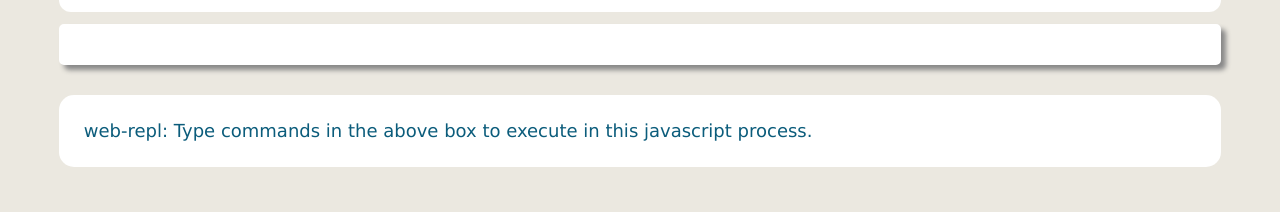
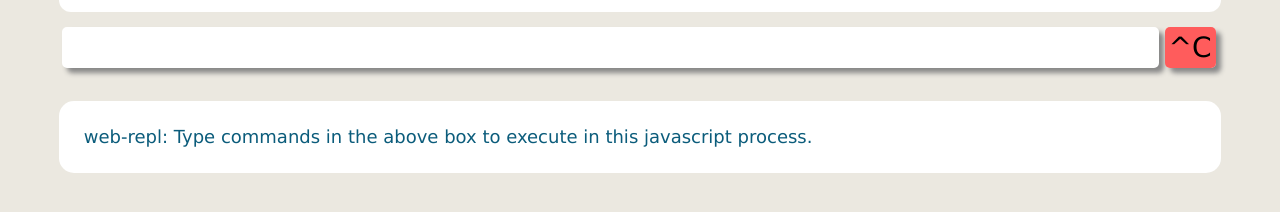
Before and after one commit to mmattozzi/webrepl, a website: page index.html in a window 1280 px wide. Drawn offline with Linux system fonts and the light colour scheme; no server answers.

Commit message:
Adding clear method/button to break up broken commands

```diff
--- a/index.html
+++ b/index.html
@@ -7,9 +7,34 @@
                 margin-top: 0px;
             }
 
-            input#in {
+            table#input-bar {
                 width:92%;
                 margin-left: 4%;
+            }
+
+            #clear {
+                width: 100%;
+                font-size:28px;
+                font-family:Verdana;
+                background-color: #FF5C5C;
+                -moz-border-radius: 5px;
+                -webkit-border-radius: 5px;
+                border-radius: 5px;
+                padding: 4px;
+                margin-top: 0px; margin-bottom: 0px;
+                margin-left: 2px; margin-right: 2px;
+                box-shadow: 5px 5px 5px #888;
+                -moz-box-shadow: 5px 5px 5px #888;
+                -webkit-box-shadow: 5px 5px 5px #888;
+            }
+
+            #clear:hover {
+                cursor:pointer;
+                background-color: red;
+            }
+
+            input#in {
+                width: 100%;
                 font-size:30px;
                 font-family:Verdana;
                 color:#0B5C7B;
@@ -86,12 +111,24 @@
                     }
                 });
 
+                $('#clear').width('100px');
+                $('#clear').click(function() {
+                    clear();
+                });
+
                 $.get('info', function(data) {
                     $('#header').prepend($("<div>[" + data.pid + '] ' + data.name + "</div>"));
                 }, 'json');
 
                 $('#in').focus();
             });
+
+            function clear() {
+                $.post('clear', function(data) {
+                    getResponse();
+                });
+                $('#out').prepend($("<div class='replErr'>[ reset ]</div>"));
+            }
 
             function commandEntered() {
                 if (! blurbHidden) {
@@ -102,6 +139,11 @@
                 $('#out').prepend($("<div class='replIn'>" + command + "</div>"));
                 $.post('repl', command, function(data) {
                     $('#in').val('');
+                    getResponse();
+                }, "text");
+            }
+
+            function getResponse() {
                 $.get('repl', function(resData) {
                     var type = 'replOut';
                     if (resData.match(/.*Error:/)) {
@@ -109,14 +151,18 @@
                     }
                     $('#out').prepend($("<div class='" + type + "'>" + resData + "</div>"));
                 });
-                }, "text");
             }
 
         </script>
     </head>
     <body>
         <div id="header"></div>
-        <input id="in" type="text" />
+        <table id="input-bar">
+            <tr>
+                <td style="width:95%"><input id="in" type="text" /></td>
+                <td style="width:5%"><span id="clear">^C</span></td>
+            </tr>
+        </table>
         <div id="main-container">
             <div id="out"><div id="blurb">web-repl: Type commands in the above box to execute in this javascript process.</div></div>
         </div>
```
Also changed, not shown: webrepl.js (+9 -0 lines). Lines whose indentation alone changed are shown as unchanged.
